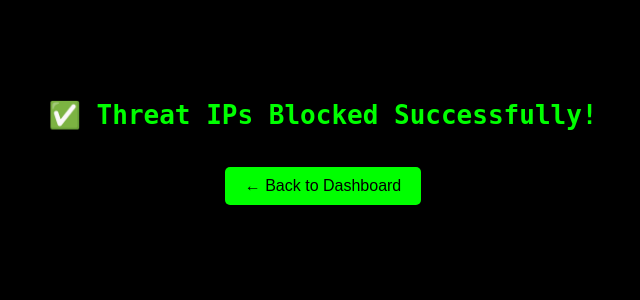
After one commit to KowshikT/threat-intel-dashboard, a Flask app: template templates/block_result.html in a window 1280 px wide. The commit adds this page. Shown: the top 300 px of the page, without its empty margins (317-957 px from the left). Run offline with Flask 3, Linux system fonts and the light colour scheme; the template is opened without the code that fills it, so the values that code supplies are empty.

Commit message:
block button alignment

```diff
--- a/app.py
+++ b/app.py
@@ -59,10 +59,9 @@ from block_urls import main as block_threats
 def block_threats_route():
     try:
         block_threats()
-        return "✅ Blocking complete", 200
+        return render_template('block_result.html')
     except Exception as e:
-        return f"❌ Failed: {e}", 500
-
+        return f"❌ Blocking failed: {e}", 500
 
 
 if __name__ == '__main__':
--- /dev/null
+++ b/templates/block_result.html
@@ -0,0 +1,34 @@
+<!DOCTYPE html>
+<html>
+<head>
+    <title>Blocking Complete</title>
+    <style>
+        body {
+            background-color: #000;
+            color: #0f0;
+            font-family: monospace;
+            text-align: center;
+            margin-top: 100px;
+        }
+        .btn {
+            background-color: #0f0;
+            color: black;
+            padding: 10px 20px;
+            border: none;
+            font-size: 16px;
+            border-radius: 5px;
+            cursor: pointer;
+            margin-top: 20px;
+        }
+        .btn:hover {
+            background-color: #33ff33;
+        }
+    </style>
+</head>
+<body>
+    <h1>✅ Threat IPs Blocked Successfully!</h1>
+    <form action="/" method="get">
+        <button class="btn">← Back to Dashboard</button>
+    </form>
+</body>
+</html>
--- a/templates/index.html
+++ b/templates/index.html
@@ -289,8 +289,8 @@ form {
         Last updated: <span id="timestamp">--:--:--</span>
     </div>
 
-    <form action="/block" method="post" onsubmit="return confirm('Are you sure you want to block these IPs?')">
-        <button type="submit" class="btn-block">🚫 Block All Threat IPs</button>
+    <form action="/block" method="post" onsubmit="return confirm('Are you sure you want to block recent 50 IPs?')">
+        <button type="submit" class="btn-block">🚫 Block 50 Recent Threat IPs</button>
     </form>
 </div>
 
```
